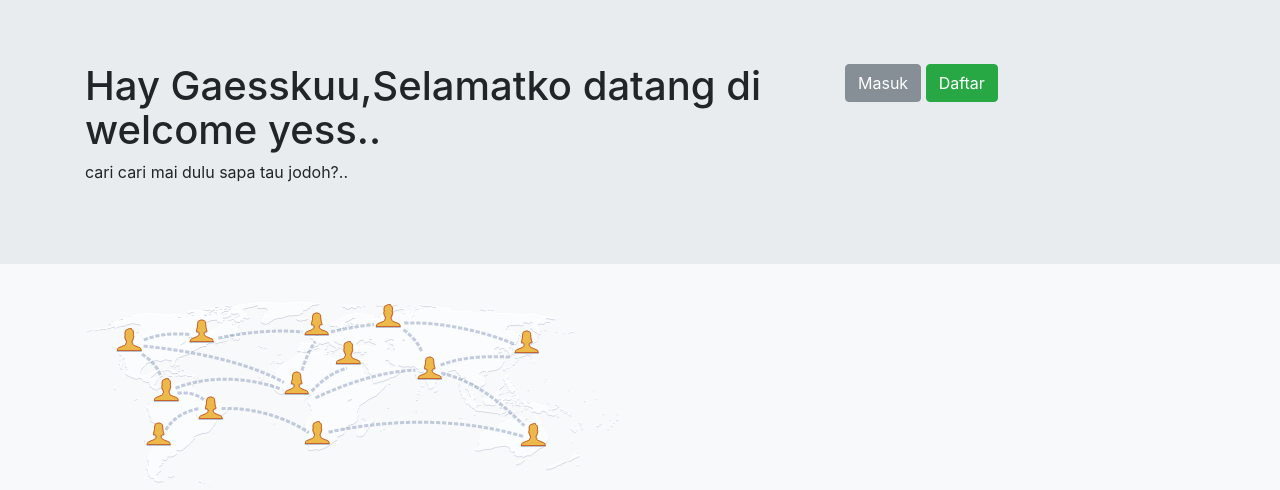
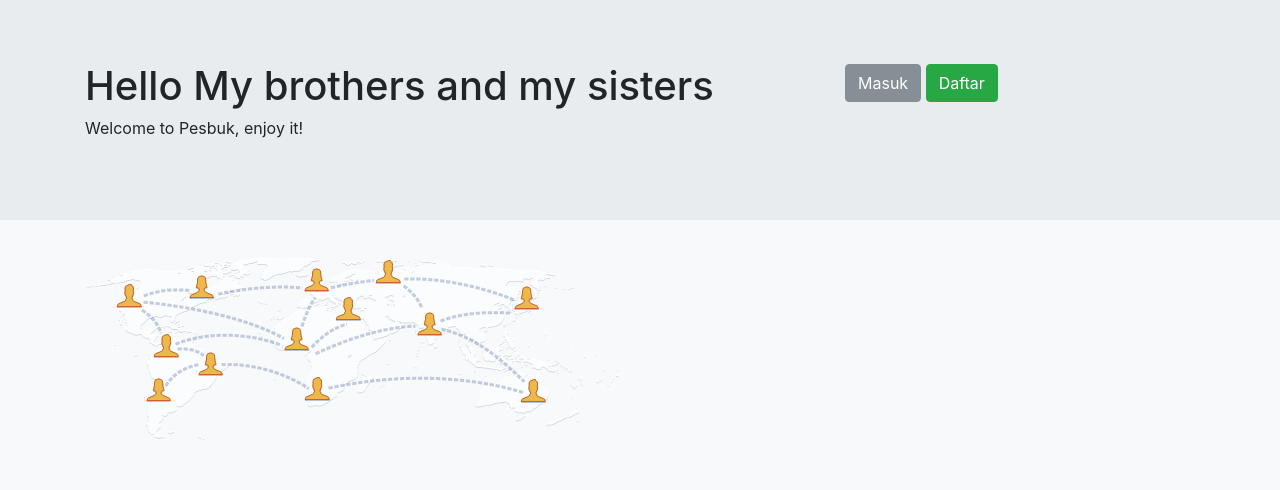
Before and after one commit to farman17/sosmed, a PHP site: page / in a window 1280 px wide. Shown: the top 490 px of the page. Run offline with PHP 8.4, Linux system fonts and the light colour scheme.

Commit message:
Update index.php

```diff
--- a/index.php
+++ b/index.php
@@ -14,8 +14,8 @@
             <div class="container">
                 <div class="row">
                     <div class="col-md-8">
-                        <h1>Hay Gaesskuu,Selamatko datang di welcome yess..</h1>
-                        <p>cari cari mai dulu sapa tau jodoh?..</p>
+                        <h1>Hello My brothers and my sisters</h1>
+                        <p>Welcome to Pesbuk, enjoy it!</p>
                     </div>
                     <div class="col-md-4">
                         <a href="login.php" class="btn btn-secondary">Masuk</a>
```
